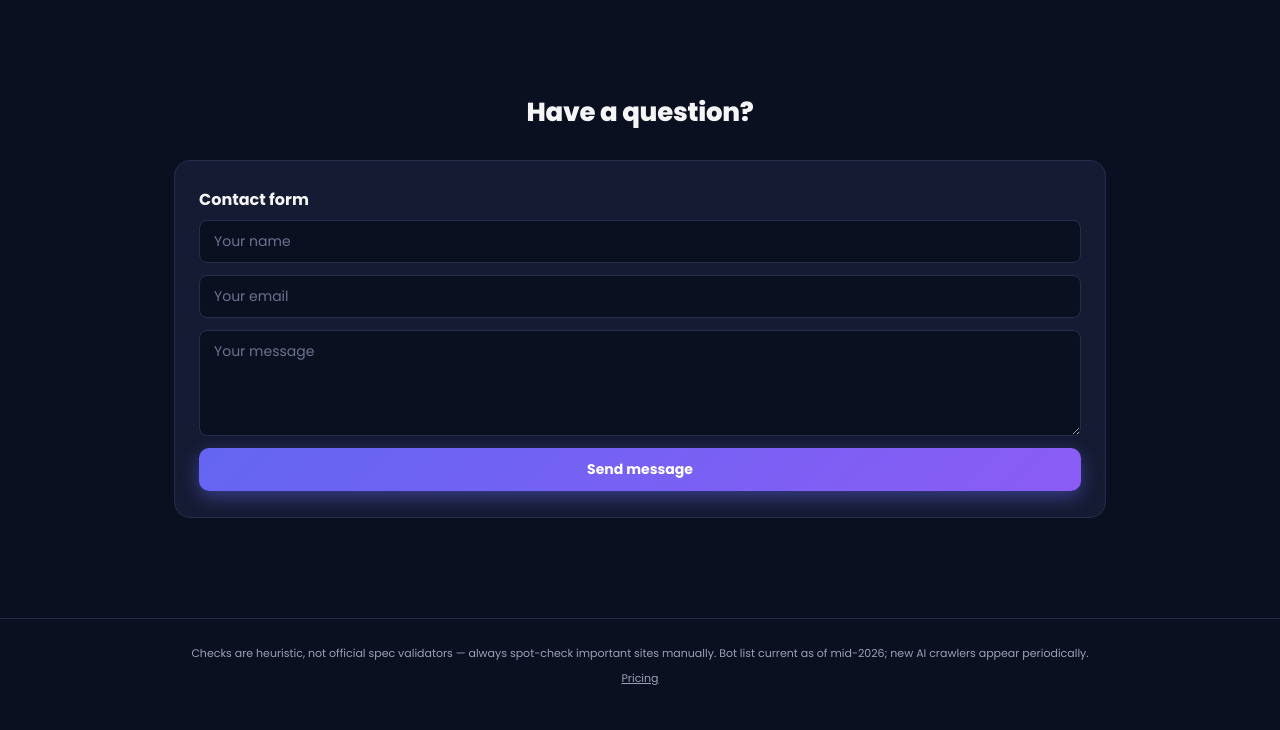
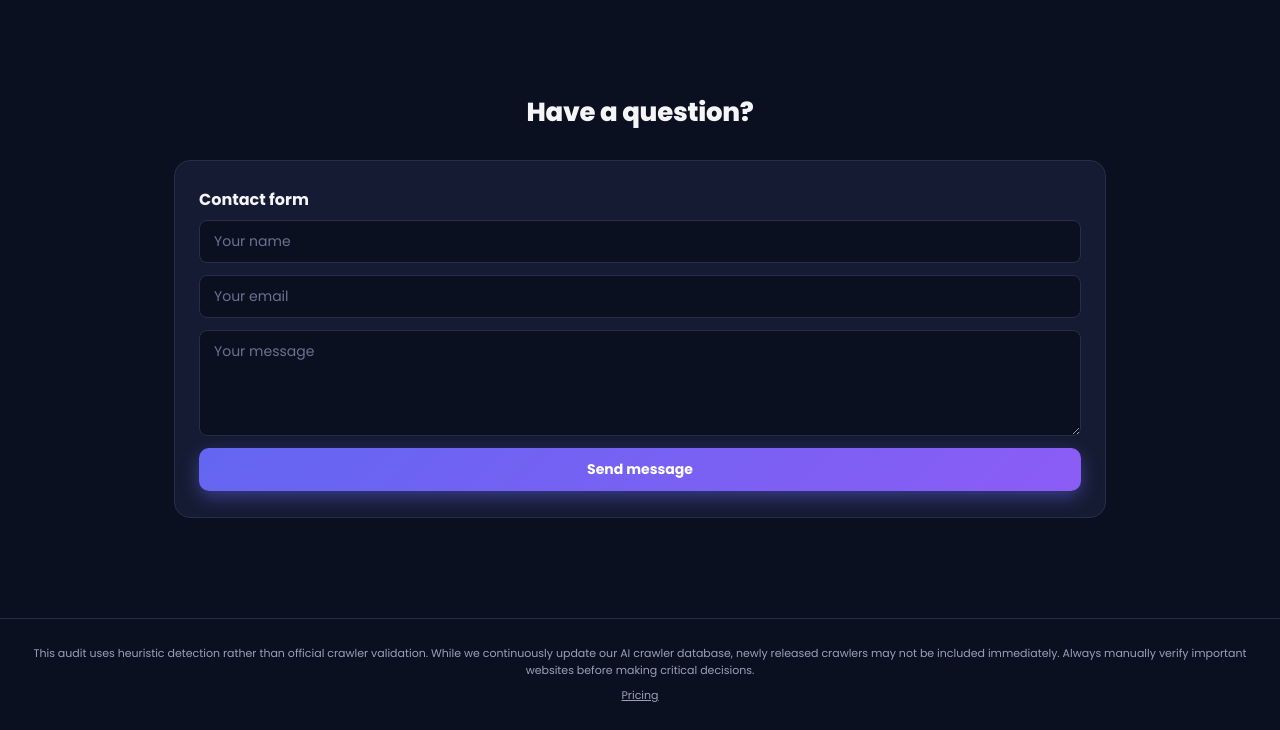
Before and after one commit to subhankhan6d-alt/ai-crawler-scanner, a website: page public/index.html in a window 1280 px wide. Shown: the part 2472-3202 px from the top of the page. Drawn offline with Linux system fonts and the light colour scheme.

Commit message:
Update index.html

```diff
--- a/public/index.html
+++ b/public/index.html
@@ -225,7 +225,7 @@ We recommend running an AI crawler audit whenever you update your robots.txt or
 </main>
 
 <footer class="foot">
-  <span>Checks are heuristic, not official spec validators — always spot-check important sites manually. Bot list current as of mid-2026; new AI crawlers appear periodically.</span>
+  <span>This audit uses heuristic detection rather than official crawler validation. While we continuously update our AI crawler database, newly released crawlers may not be included immediately. Always manually verify important websites before making critical decisions.</span>
   <div class="foot-links"><a href="/pricing.html">Pricing</a></div>
 </footer>
 
```
